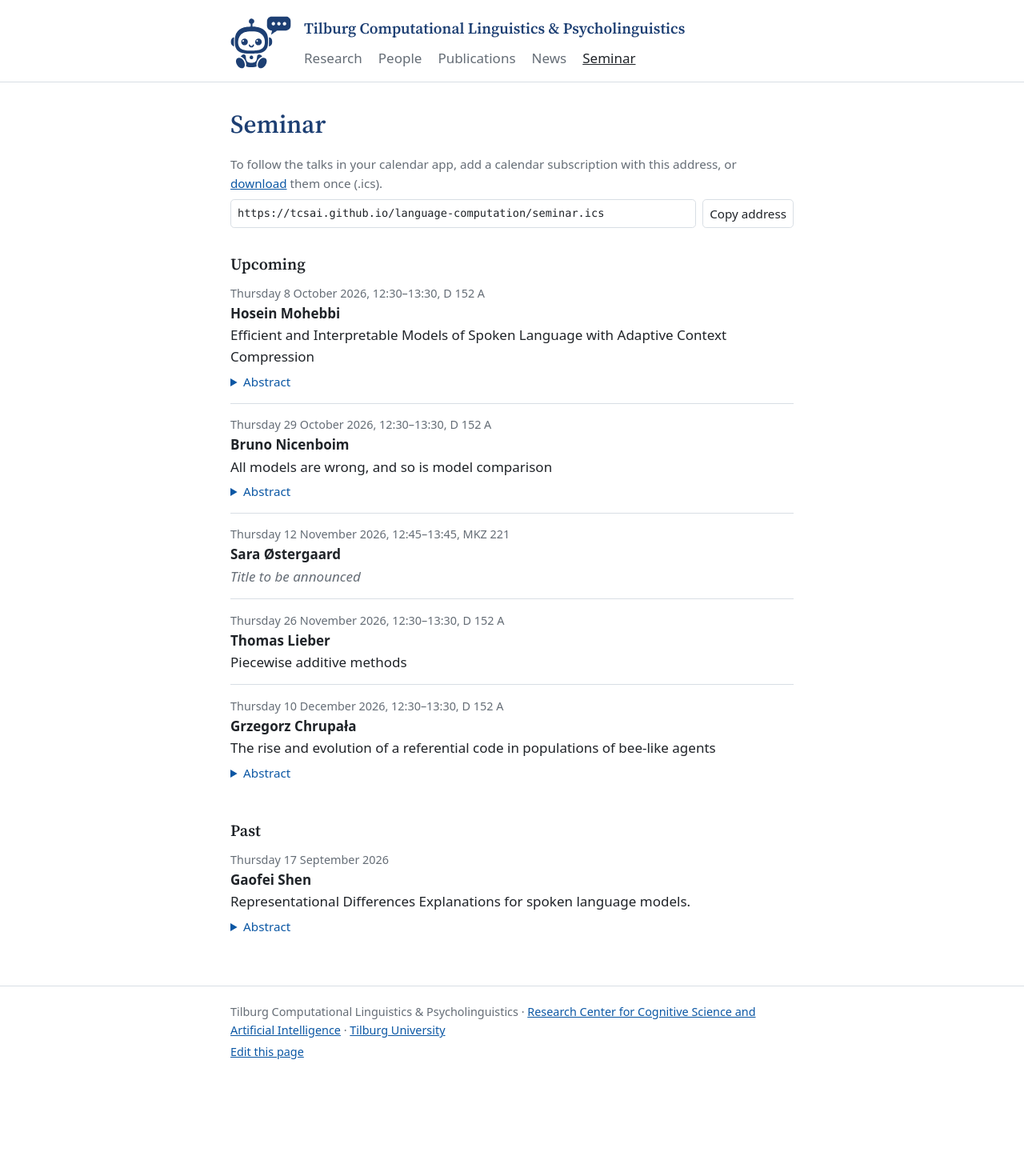
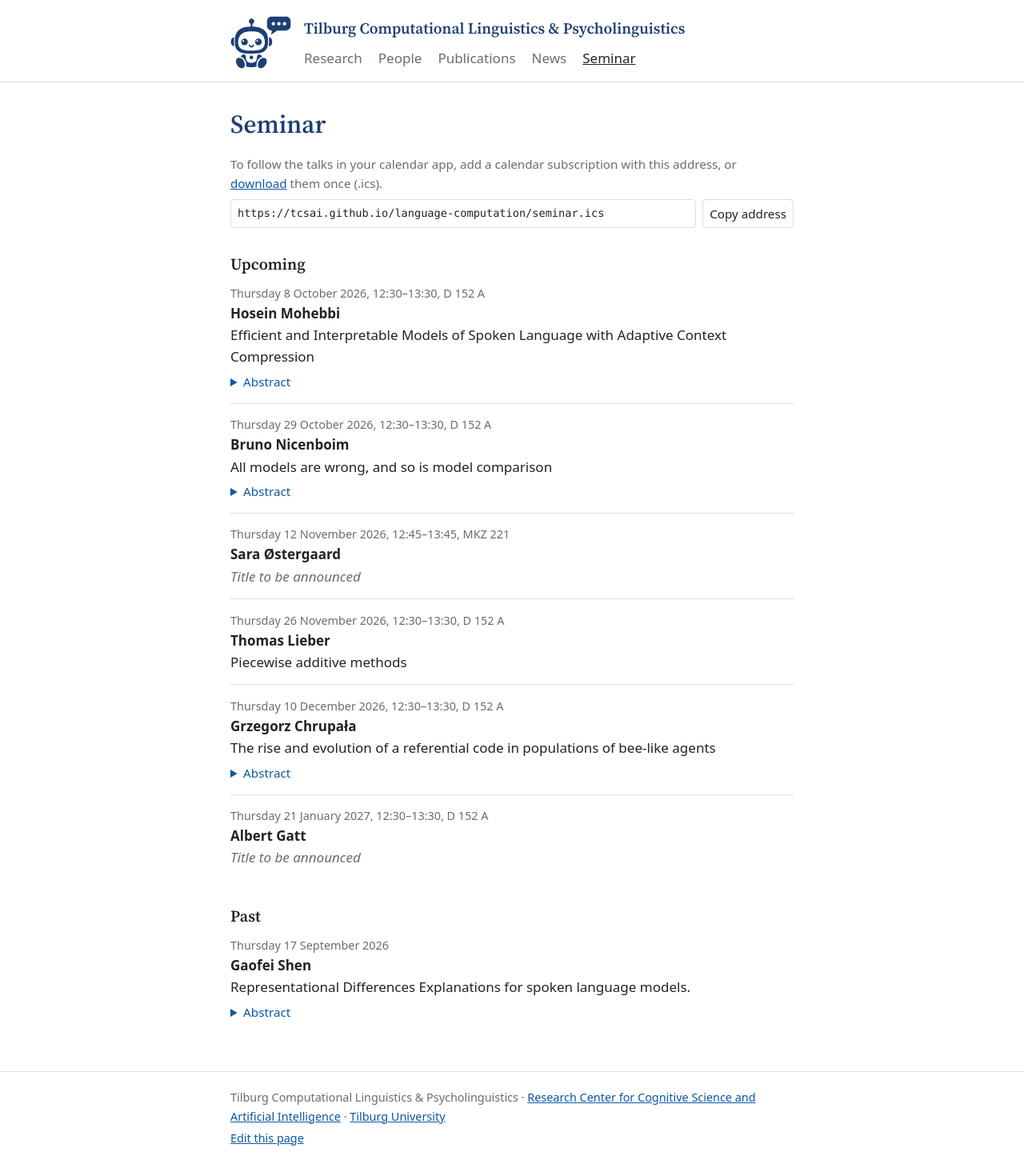
Before and after one commit to tcsai/language-computation, a Jekyll site: the page built from seminar.md, in a window 1280 px wide. Shown: the whole page at 80% size. Built offline with Jekyll 4.4.1, drawn with Linux system fonts in a browser that asks for light colours; our own code applies the rules of GitHub Pages for plain Markdown files; before the commit the page ends 1362 px from its top, so only the background shows below that.

Commit message:
Add event details for January 21, 2027

```diff
--- a/schedule.md
+++ b/schedule.md
@@ -6,6 +6,12 @@ lists upcoming talks first and moves each talk to the past ones the day after
 it takes place. Time (e.g. 12:30-13:00) and Room are optional. Title and
 Abstract can stay empty until known; an abstract can run over several lines,
 with a blank line between paragraphs.
+
+Date: 2027-01-21
+Time: 12:30-13:30
+Room: D 152 A
+Speaker: Albert Gatt
+Title:
 
 Date: 2026-09-17
 Speaker: Gaofei Shen
```
